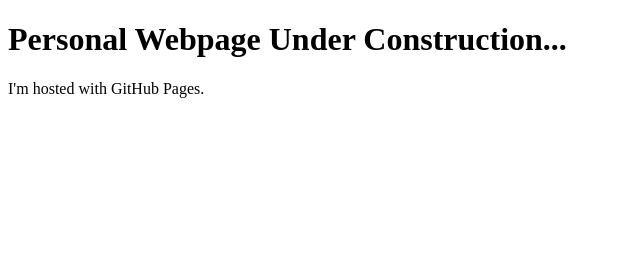
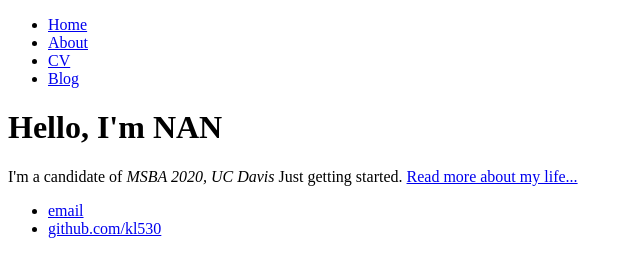
Before and after one commit to kl530/kl530.github.io, a plain HTML site: page index.html in a window 1280 px wide. Shown: the whole page, without its empty margins (0-640 px from the left). Drawn offline with Linux system fonts and the light colour scheme.

Commit message:
Update index.html

```diff
--- a/index.html
+++ b/index.html
@@ -1,7 +1,28 @@
 <!DOCTYPE html>
 <html>
-<body>
-<h1>Personal Webpage Under Construction...</h1>
-<p>I'm hosted with GitHub Pages.</p>
-</body>
+	<head>
+		<title>Hank Quinlan, Horrible Cop</title>
+	</head>
+	<body>
+		<nav>
+    		<ul>
+        		<li><a href="/">Home</a></li>
+	        	<li><a href="/about">About</a></li>
+        		<li><a href="/cv">CV</a></li>
+        		<li><a href="/blog">Blog</a></li>
+    		</ul>
+		</nav>
+		<div class="container">
+    		<div class="blurb">
+        		<h1>Hello, I'm NAN</h1>
+				<p>I'm a candidate of <em>MSBA 2020, UC Davis</em> Just getting started. <a href="/about">Read more about my life...</a></p>
+    		</div><!-- /.blurb -->
+		</div><!-- /.container -->
+		<footer>
+    		<ul>
+        		<li><a href="mailto:nanliang@ucdavis.edu">email</a></li>
+        		<li><a href="https://github.com/kl530">github.com/kl530</a></li>
+			</ul>
+		</footer>
+	</body>
 </html>
```
